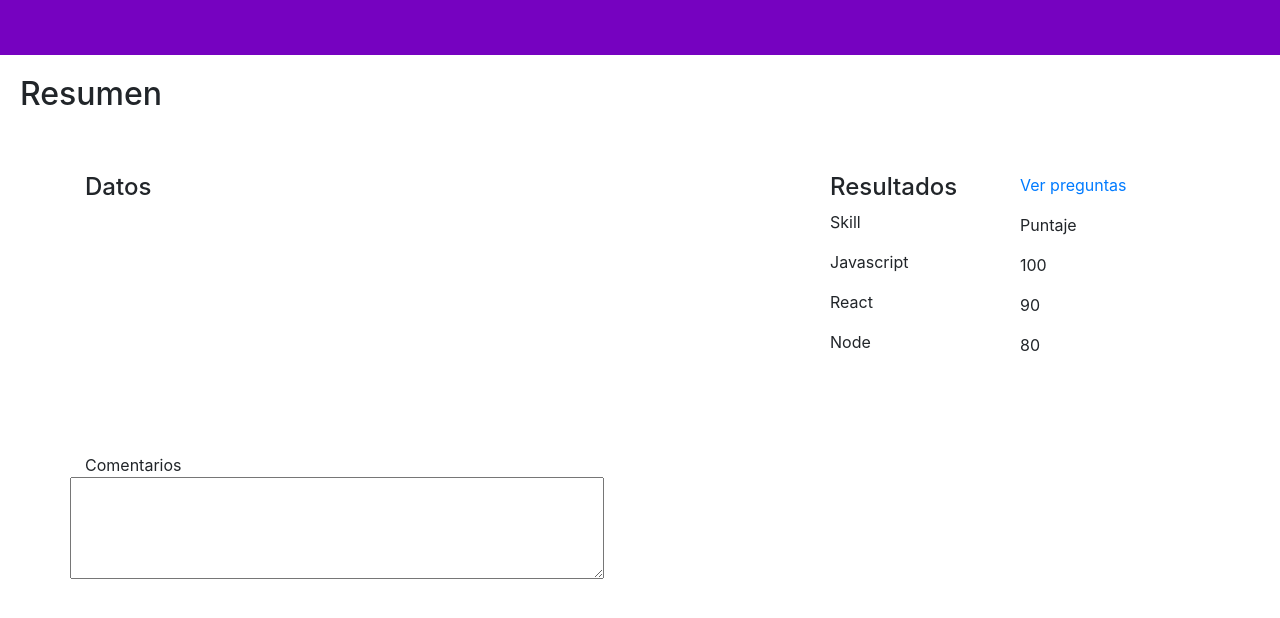
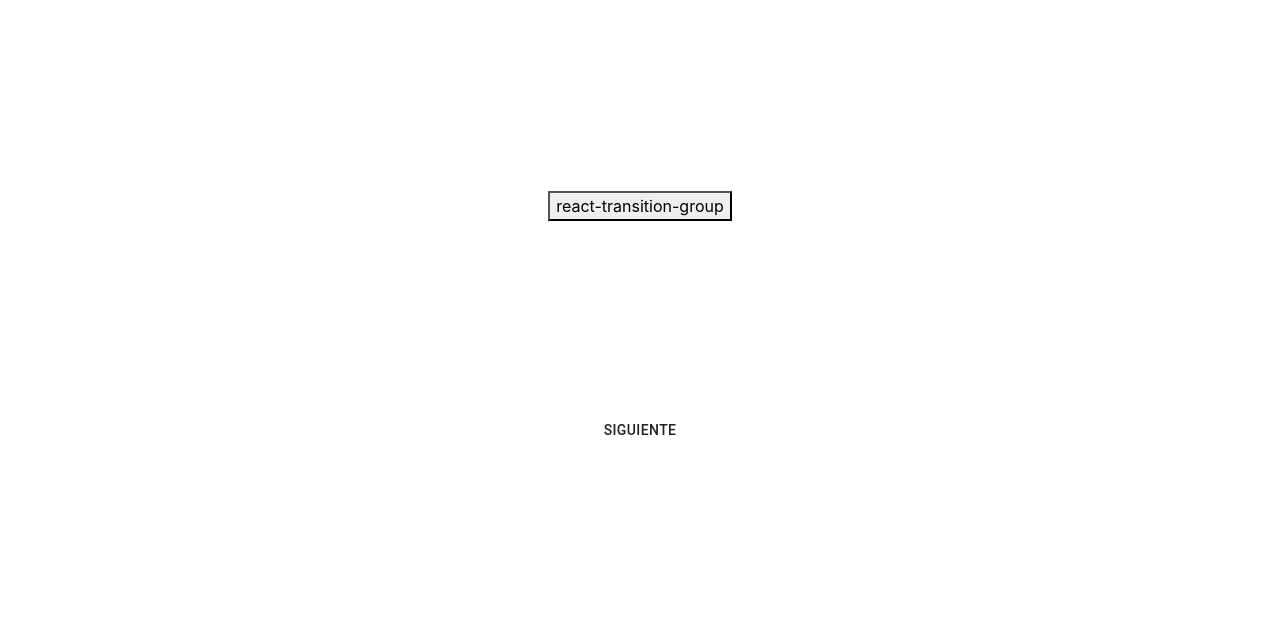
Before and after one commit to sergio-trdz/rjsinterveiw, a React (Create React App) app: page / in a window 1280 px wide. Shown: the top 618 px of the page. Built offline with nearby package versions, Linux system fonts and the light colour scheme.

Commit message:
adding material ui, modal, home

```diff
--- a/package.json
+++ b/package.json
@@ -3,6 +3,7 @@
   "version": "0.1.0",
   "private": true,
   "dependencies": {
+    "@material-ui/core": "^4.11.2",
     "@testing-library/jest-dom": "^5.11.6",
     "@testing-library/react": "^11.2.2",
     "@testing-library/user-event": "^12.6.0",
--- a/src/App.js
+++ b/src/App.js
@@ -1,17 +1,16 @@
 import React from 'react';
-import Entrevistadores from './Components/Utilities/Entrevistadores'
-import Candidato from './Components/Utilities/Candidato'
-import Preguntas from './Components/Utilities/Preguntas'
-import Resumen from './Components/Utilities/Resumen'
+import Entrevistadores from './Components/Utilities/Entrevistadores';
+import Candidato from './Components/Utilities/Candidato';
+import Preguntas from './Components/Utilities/Preguntas';
+import Resumen from './Components/Utilities/Resumen';
 import './App.css';
+import NewComponent from './Components/Utilities/NewComponent';
+import Home from './Pages/Home/index.jsx'
 
 function App() {
   return (
     <div className="App">
-      {/* <Entrevistadores />
-      <Candidato />
-      <Preguntas /> */}
-      <Resumen />
+      <Home />
     </div>
   );
 }
--- /dev/null
+++ b/src/Components/Modal/index.jsx
@@ -0,0 +1,64 @@
+import React from 'react';
+import { makeStyles } from '@material-ui/core/styles';
+import Modal from '@material-ui/core/Modal';
+import Backdrop from '@material-ui/core/Backdrop';
+import Fade from '@material-ui/core/Fade';
+import TextField from '@material-ui/core/TextField';
+import Button from '@material-ui/core/Button';
+
+const useStyles = makeStyles((theme) => ({
+  modal: {
+    display: 'flex',
+    alignItems: 'center',
+    justifyContent: 'center',
+  },
+  paper: {
+    display: 'flex',
+    flexDirection: "column",
+    backgroundColor: theme.palette.background.paper,
+    border: '2px solid #000',
+    boxShadow: theme.shadows[5],
+    padding: theme.spacing(2, 4, 3),
+  },
+}));
+
+export default function TransitionsModal() {
+  const classes = useStyles();
+  const [open, setOpen] = React.useState(false);
+
+  const handleOpen = () => {
+    setOpen(true);
+  };
+
+  const handleClose = () => {
+    setOpen(false);
+  };
+
+  return (
+    <div>
+      <button type="button" onClick={handleOpen}>
+        react-transition-group
+      </button>
+      <Modal
+        aria-labelledby="transition-modal-title"
+        aria-describedby="transition-modal-description"
+        className={classes.modal}
+        open={open}
+        onClose={handleClose}
+        closeAfterTransition
+        BackdropComponent={Backdrop}
+        BackdropProps={{
+          timeout: 500,
+        }}
+      >
+        <Fade in={open}>
+          <div className={classes.paper}>
+          <TextField id="standard-basic" label="Nombre" />
+          <TextField id="standard-basic" label="Id" />
+          <Button>Guardar</Button>
+          </div>
+        </Fade>
+      </Modal>
+    </div>
+  );
+}
--- /dev/null
+++ b/src/Components/Modal/styles.css
@@ -0,0 +1,6 @@
+.Modal{
+  background-color: red;
+  display: flex;
+  flex-direction: column;
+  max-width: 20rem;
+}
--- /dev/null
+++ b/src/Components/Utilities/NewComponent.js
@@ -0,0 +1,12 @@
+import React from 'react';
+
+const NewComponent = ({nombre, ciudad, Random}) => {
+    return (
+        <div>
+            <p>{`${nombre}   ${ciudad}`}</p>
+            <Random/>
+        </div>
+    )
+}
+
+export default NewComponent;
--- /dev/null
+++ b/src/Pages/Home/index.jsx
@@ -0,0 +1,29 @@
+import React, { useState } from 'react';
+import Modal from '../../Components/Modal/index.jsx';
+import Container from '@material-ui/core/Container';
+import Button from '@material-ui/core/Button';
+import { makeStyles } from '@material-ui/core/styles';
+
+const useStyles = makeStyles((theme) => ({
+    container: {
+        alignItems:"center",
+        display:"flex",
+        flexDirection: "column",
+        justifyContent: "space-evenly",
+        height:"80vh",
+        width: "100vw"
+    }
+}));
+
+const Home = () => {
+    const classes = useStyles();
+
+    return(
+        <Container className={classes.container} color='prrmary' maxWidth='xl'>
+            <Modal />
+            <Button>Siguiente</Button>
+        </Container>
+    )
+}
+
+export default Home;
--- a/src/index.js
+++ b/src/index.js
@@ -3,7 +3,6 @@
 import './index.css';
 import App from './App';
 import reportWebVitals from './reportWebVitals';
-import 'bootstrap/dist/css/bootstrap.min.css';
 
 ReactDOM.render(<App />, document.getElementById('root')
 );
```
Also changed, not shown: 2 other files (tests, documents, lock files or other folders).
